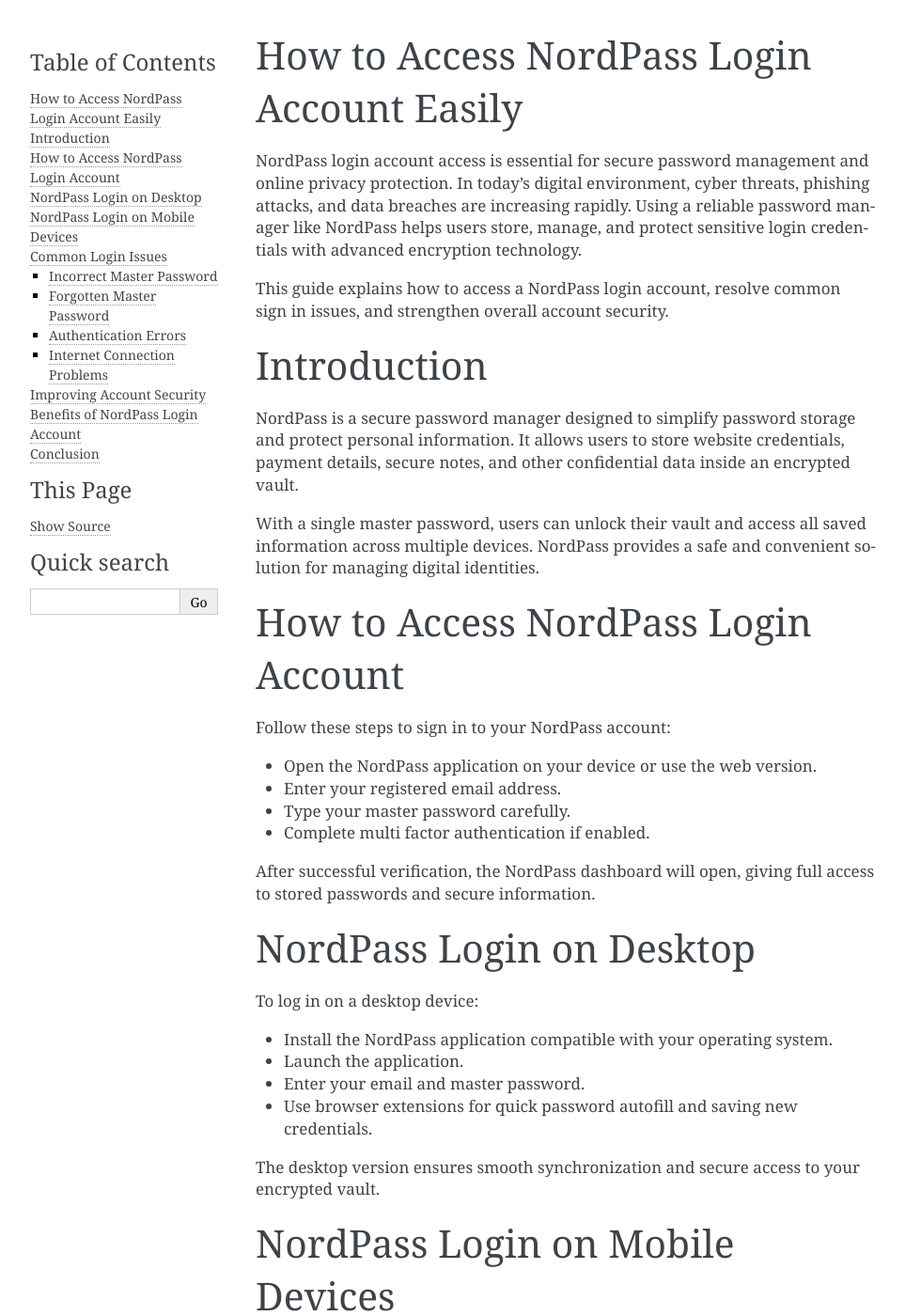
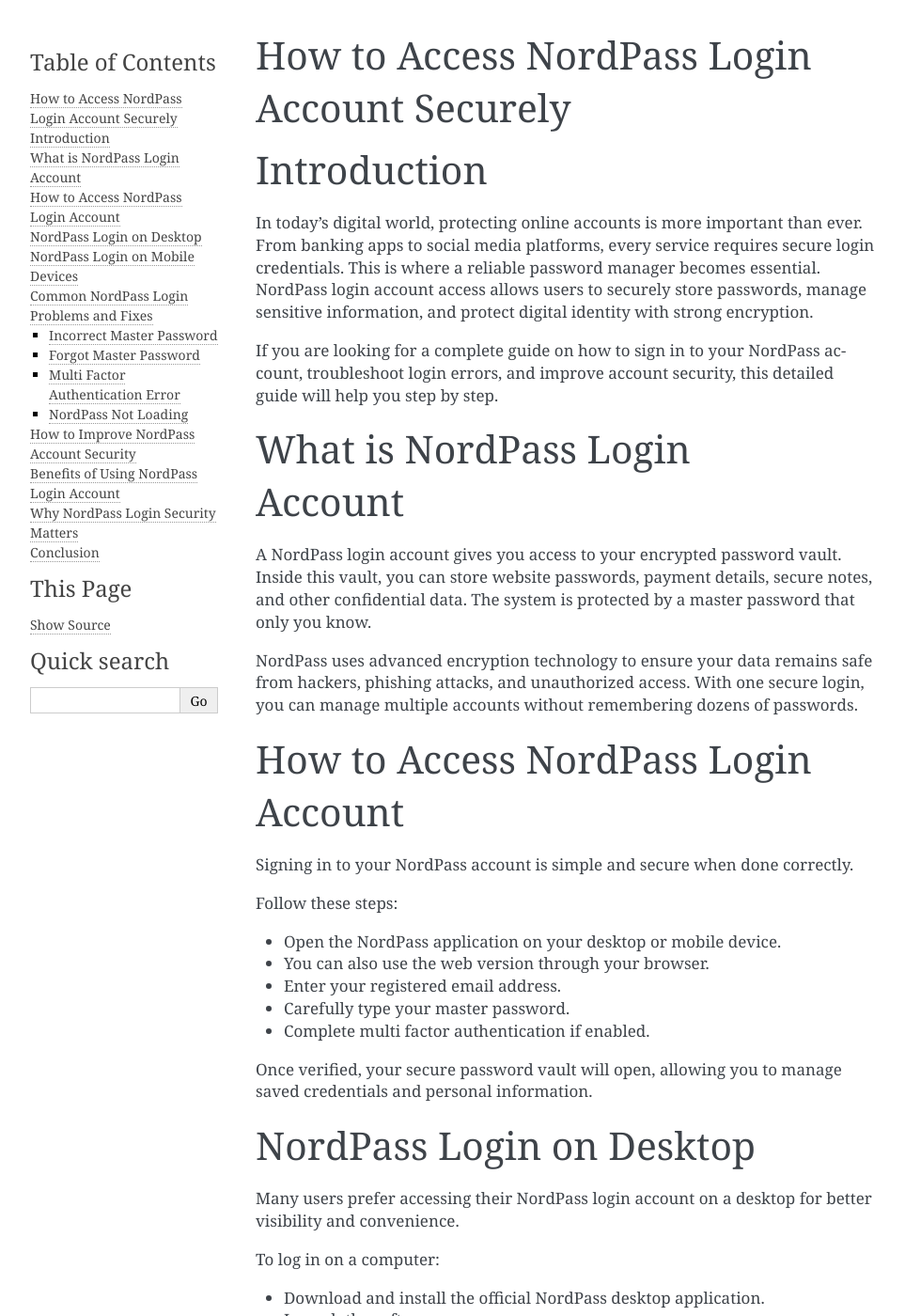
Before and after one commit to divaston/nordpasshelpdocs, a Sphinx documentation site: the page built from docs/index.rst, in a window 1280 px wide and 1400 px high. Shown: the whole window at 94% size, without its empty margins (148-1111 px from the left). Built offline with Sphinx 7.4.7, drawn with Linux system fonts in a browser that asks for light colours; some of the changed text lies outside the part shown.

Commit message:
Update index.rst

```diff
--- a/docs/index.rst
+++ b/docs/index.rst
@@ -1,105 +1,129 @@
-How to Access NordPass Login Account Easily
-===========================================
+How to Access NordPass Login Account Securely
+=============================================
 
-NordPass login account access is essential for secure password management and online privacy protection. In today’s digital environment, cyber threats, phishing attacks, and data breaches are increasing rapidly. Using a reliable password manager like NordPass helps users store, manage, and protect sensitive login credentials with advanced encryption technology.
-
-This guide explains how to access a NordPass login account, resolve common sign in issues, and strengthen overall account security.
 
 Introduction
 ============
 
-NordPass is a secure password manager designed to simplify password storage and protect personal information. It allows users to store website credentials, payment details, secure notes, and other confidential data inside an encrypted vault.
+In today’s digital world, protecting online accounts is more important than ever. From banking apps to social media platforms, every service requires secure login credentials. This is where a reliable password manager becomes essential. NordPass login account access allows users to securely store passwords, manage sensitive information, and protect digital identity with strong encryption.
 
-With a single master password, users can unlock their vault and access all saved information across multiple devices. NordPass provides a safe and convenient solution for managing digital identities.
+If you are looking for a complete guide on how to sign in to your NordPass account, troubleshoot login errors, and improve account security, this detailed guide will help you step by step.
+
+What is NordPass Login Account
+==============================
+
+A NordPass login account gives you access to your encrypted password vault. Inside this vault, you can store website passwords, payment details, secure notes, and other confidential data. The system is protected by a master password that only you know.
+
+NordPass uses advanced encryption technology to ensure your data remains safe from hackers, phishing attacks, and unauthorized access. With one secure login, you can manage multiple accounts without remembering dozens of passwords.
 
 How to Access NordPass Login Account
 ====================================
 
-Follow these steps to sign in to your NordPass account:
+Signing in to your NordPass account is simple and secure when done correctly.
 
-- Open the NordPass application on your device or use the web version.
+Follow these steps:
+
+- Open the NordPass application on your desktop or mobile device.
+- You can also use the web version through your browser.
 - Enter your registered email address.
-- Type your master password carefully.
+- Carefully type your master password.
 - Complete multi factor authentication if enabled.
 
-After successful verification, the NordPass dashboard will open, giving full access to stored passwords and secure information.
+Once verified, your secure password vault will open, allowing you to manage saved credentials and personal information.
 
 NordPass Login on Desktop
 =========================
 
-To log in on a desktop device:
+Many users prefer accessing their NordPass login account on a desktop for better visibility and convenience.
 
-- Install the NordPass application compatible with your operating system.
-- Launch the application.
+To log in on a computer:
+
+- Download and install the official NordPass desktop application.
+- Launch the software.
 - Enter your email and master password.
-- Use browser extensions for quick password autofill and saving new credentials.
+- Approve authentication if required.
 
-The desktop version ensures smooth synchronization and secure access to your encrypted vault.
+You can also install the browser extension for Chrome, Firefox, Edge, or other supported browsers. The extension allows automatic password autofill, saving new credentials, and generating strong passwords instantly.
 
 NordPass Login on Mobile Devices
 =================================
 
-NordPass also supports mobile devices:
+For users who need secure access on the go, NordPass offers mobile applications.
+
+To sign in on a smartphone:
 
 - Download the official NordPass app from your device app store.
 - Open the application.
 - Enter your login credentials.
 - Enable biometric authentication such as fingerprint or facial recognition for faster access.
 
-Mobile login allows secure access to passwords anytime and anywhere.
+Mobile login ensures that your passwords are always available while maintaining high level security.
 
-Common Login Issues
-===================
+Common NordPass Login Problems and Fixes
+=========================================
 
-Users may sometimes face login problems. Common issues include:
+Sometimes users may face issues while accessing their NordPass login account. Below are common problems and solutions.
 
 Incorrect Master Password
 --------------------------
 
-Ensure that caps lock is disabled and the password is entered correctly.
+One of the most frequent issues is entering the wrong master password. Make sure caps lock is turned off and check for typing errors.
 
-Forgotten Master Password
---------------------------
+Forgot Master Password
+----------------------
 
-If you forget your master password, use the recovery option created during account setup. Without a recovery code, account reset may be required.
+If you forget your master password, use the recovery option created during account setup. If you saved a recovery code, enter it to regain access. Without a recovery code, you may need to reset your account.
 
-Authentication Errors
----------------------
+Multi Factor Authentication Error
+----------------------------------
 
-If multi factor authentication fails, check your device time settings and ensure your authentication app is synced correctly.
+If authentication fails, ensure your authentication app is synced correctly. Check your device time settings and generate a fresh verification code.
 
-Internet Connection Problems
-----------------------------
+NordPass Not Loading
+--------------------
 
-A weak or unstable internet connection can interrupt the login process. Verify network stability before attempting to sign in.
+If the NordPass app is not loading, check your internet connection. Restart the application or update it to the latest version for improved performance.
 
-Improving Account Security
-==========================
+How to Improve NordPass Account Security
+=========================================
 
-To protect your NordPass login account:
+Protecting your NordPass login account should always be a priority. Follow these best security practices.
 
-- Create a strong and unique master password.
-- Enable multi factor authentication.
-- Update passwords regularly.
-- Keep your application updated to the latest version.
-- Store your recovery code securely offline.
+Use a strong master password that is unique and not used anywhere else.
 
-Benefits of NordPass Login Account
-===================================
+Enable multi factor authentication for an additional security layer.
 
-Using NordPass provides multiple advantages:
+Regularly update stored passwords using the built in password generator.
 
-- Secure encrypted password storage.
-- Automatic password generation.
-- Autofill functionality for faster logins.
-- Secure sharing of credentials.
-- Cross device synchronization.
+Avoid logging in from public or unsecured WiFi networks.
 
-These features help users maintain strong digital security and convenient password management.
+Keep your NordPass application and browser extensions updated.
+
+Store your recovery code in a secure offline location to prevent permanent account loss.
+
+Benefits of Using NordPass Login Account
+========================================
+
+Using NordPass provides several advantages for individuals and businesses.
+
+- Secure encrypted storage for passwords and sensitive data.
+- Automatic password filling for faster website access.
+- Strong password generation tool.
+- Secure credential sharing feature.
+- Cross device synchronization for seamless access.
+
+These features make NordPass a reliable and efficient password management solution.
+
+Why NordPass Login Security Matters
+====================================
+
+Cybersecurity threats continue to evolve. Weak passwords and repeated credentials are major causes of data breaches. A secure NordPass login account reduces the risk of identity theft and unauthorized access.
+
+By using strong encryption and modern security standards, NordPass ensures your personal information remains protected at all times.
 
 Conclusion
 ==========
 
-Accessing a NordPass login account is simple when proper steps are followed. With strong encryption, multi device compatibility, and enhanced security features, NordPass offers reliable password protection.
+Accessing your NordPass login account is easy when you follow the correct steps. Whether you are using a desktop or mobile device, NordPass provides secure and convenient password management.
 
-By understanding the login process and applying recommended security practices, users can ensure safe and uninterrupted access to their digital credentials.
+By understanding the login process, resolving common issues, and applying strong security practices, you can maintain full control over your digital identity. A secure password manager is no longer optional in today’s online world. With NordPass, your data stays protected, organized, and accessible whenever you need it.
```
